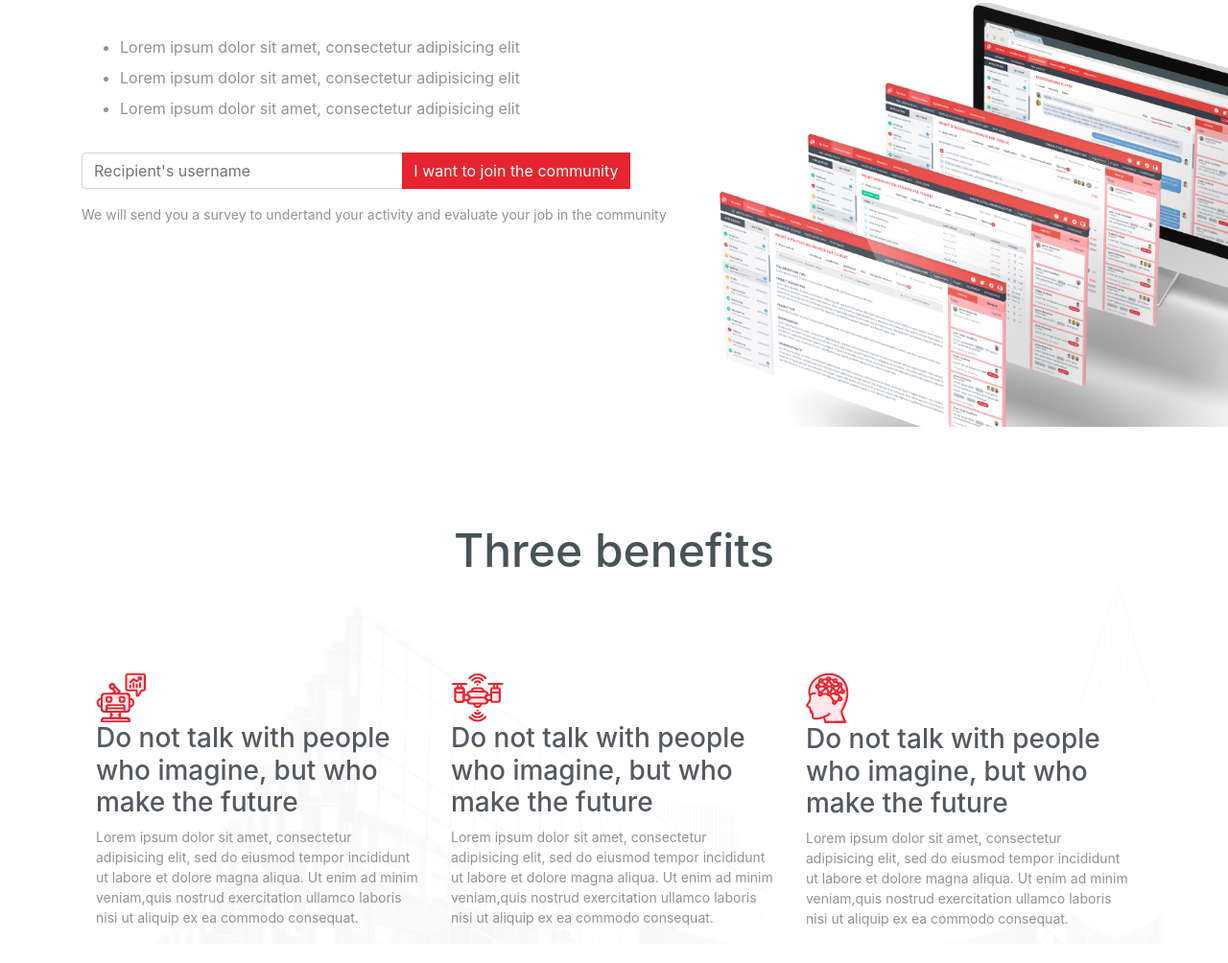
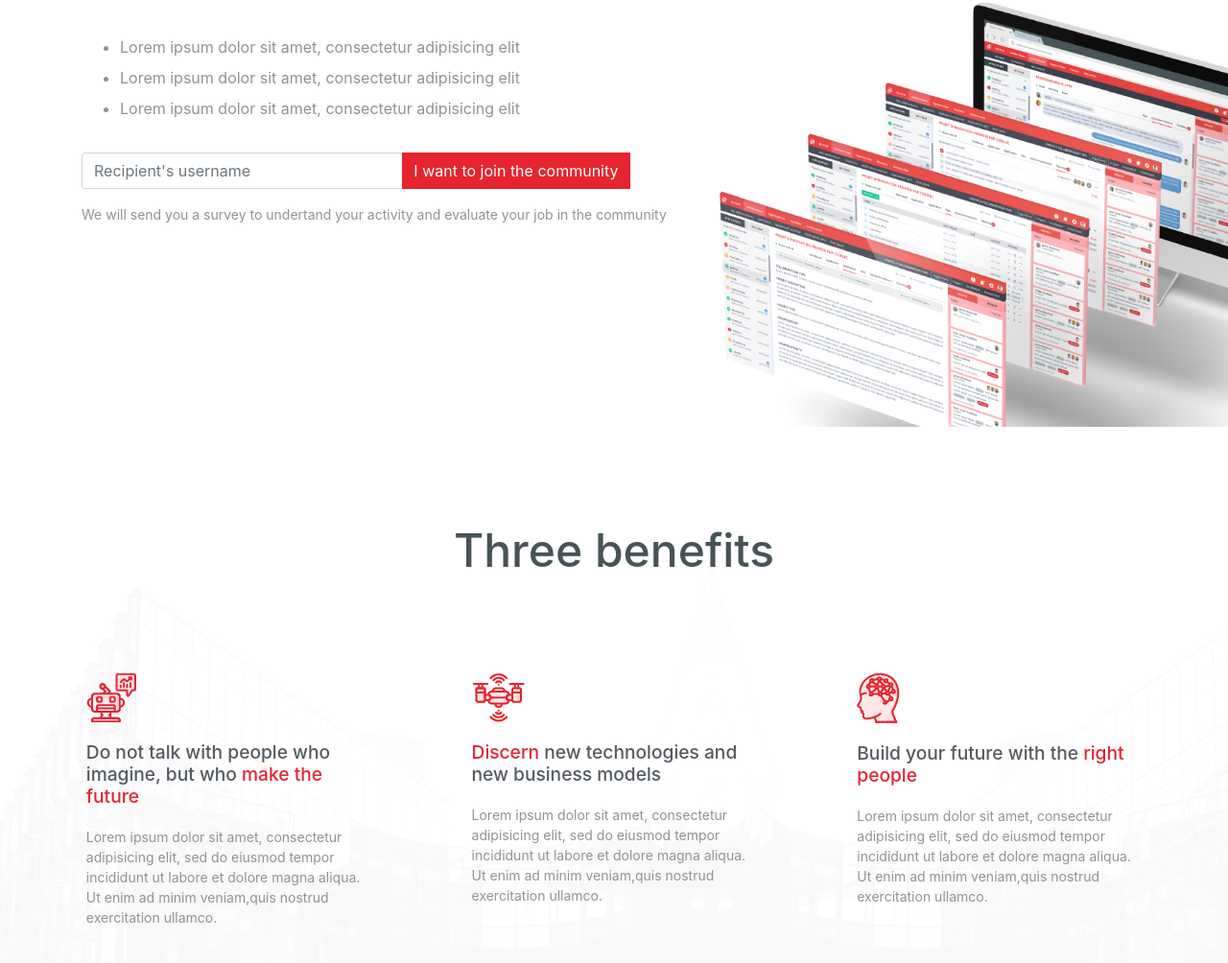
Before and after one commit to andryravalimanana/fintech, a plain HTML site: page corporate.html in a window 1280 px wide. Shown: the part 220-1224 px from the top of the page at 96% size. Drawn offline with nearby package versions, Linux system fonts and the light colour scheme.

Commit message:
Andry | # Fintech | Intégration section 2

```diff
--- a/assets/scss/corporate.scss
+++ b/assets/scss/corporate.scss
@@ -1,7 +1,14 @@
+/* Color */
 $black-color-1: #465457;
 $black-color-2: #545A62;
 $light-color: #929292;
 $red-color: #E6242F;
+$with-sec2: 22.667%;
+$m-sec2: 8%;
+
+.text-red{
+	color: $red-color;
+}
 
 .img-sect1{
 	width: 125%;
@@ -13,7 +20,10 @@ h1{
 }
 
 h3{
+	font-size: 1.2rem;
 	color: $black-color-2;
+	margin-top: 20px;
+    margin-bottom: 20px;
 }
 
 p{
@@ -23,13 +33,43 @@ p{
 
 /* Background */
 .sec-2{
-	background-image: url('../img/bg02.jpg')
+	background-image: url('../img/bg02.jpg');
+    background-size: cover;
+    height: 600px;
+    background-position: center;
 }
 
 /* Alignement */
 
 .mt-30{
 	margin-top: 30px;
+}
+
+.col-n1, .col-n2, .col-n3{
+	width: $with-sec2;
+}
+
+@media(max-width:817px){
+	.col-n1{
+		width: 100%!important;
+		margin-right: 10%;
+	}
+	.col-n2{
+		width: 100%!important;
+	}
+	.col-n3{
+		width: 100%!important;
+		margin: 0 10% 0 10%;
+	}
+}
+
+.col-n1{
+	margin-left: $m-sec2;
+}
+
+
+.col-n2{
+	margin: 0 $m-sec2 0 $m-sec2;
 }
 
 /* Dimension */
@@ -42,7 +82,7 @@ p{
 	width: 90%;
 }
 
-.container{
+.container, .container-sec2{
 	margin-top: 100px;
 }
 
--- a/corporate.html
+++ b/corporate.html
@@ -32,37 +32,36 @@
 				</div>
 			</div>
 		</div>
-
+	</div>
 
 		<!-- SECTION 2 -->
-		<div class="container text-center sec-2">
+		<div class="container-sec2 text-center sec-2">
 			<h1>Three benefits</h1>
-			<div class="container">
+			<div class="container-sec2">
 				<div class="row">
-					<div class="col-4 text-left">
+					<div class="col-n1 col-xs-12 text-left">
 						<img src="assets/img/icons/futures.png" alt="make the futures">
-						<h3>Do not talk with people who imagine, but who make the future</h3>
+						<h3>Do not talk with people who imagine, but who <span class="text-red">make the future</span></h3>
 						<p>
-							Lorem ipsum dolor sit amet, consectetur adipisicing elit, sed do eiusmod tempor incididunt ut labore et dolore magna aliqua. Ut enim ad minim veniam,quis nostrud exercitation ullamco laboris nisi ut aliquip ex ea commodo consequat.
+							Lorem ipsum dolor sit amet, consectetur adipisicing elit, sed do eiusmod tempor incididunt ut labore et dolore magna aliqua. Ut enim ad minim veniam,quis nostrud exercitation ullamco.
 						</p>
 					</div>
-					<div class="col-4 text-left">
+					<div class="col-n2 text-left">
 						<img src="assets/img/icons/discern.png" alt="make the futures">
-						<h3>Do not talk with people who imagine, but who make the future</h3>
+						<h3><span class="text-red">Discern</span> new technologies and new business models</h3>
 						<p>
-							Lorem ipsum dolor sit amet, consectetur adipisicing elit, sed do eiusmod tempor incididunt ut labore et dolore magna aliqua. Ut enim ad minim veniam,quis nostrud exercitation ullamco laboris nisi ut aliquip ex ea commodo consequat.
+							Lorem ipsum dolor sit amet, consectetur adipisicing elit, sed do eiusmod tempor incididunt ut labore et dolore magna aliqua. Ut enim ad minim veniam,quis nostrud exercitation ullamco.
 						</p>
 					</div>
-					<div class="col-4 text-left">
+					<div class="col-n3 text-left">
 						<img src="assets/img/icons/right-people.png" alt="make the futures">
-						<h3>Do not talk with people who imagine, but who make the future</h3>
+						<h3>Build your future with the <span class="text-red">right people</span></h3>
 						<p>
-							Lorem ipsum dolor sit amet, consectetur adipisicing elit, sed do eiusmod tempor incididunt ut labore et dolore magna aliqua. Ut enim ad minim veniam,quis nostrud exercitation ullamco laboris nisi ut aliquip ex ea commodo consequat.
+							Lorem ipsum dolor sit amet, consectetur adipisicing elit, sed do eiusmod tempor incididunt ut labore et dolore magna aliqua. Ut enim ad minim veniam,quis nostrud exercitation ullamco.
 						</p>
 					</div>
 				</div>
 			</div>
 		</div>
-	</div>
 </body>
 </html>
```
Also changed, not shown: assets/css/corporate.css, 1 other file.
